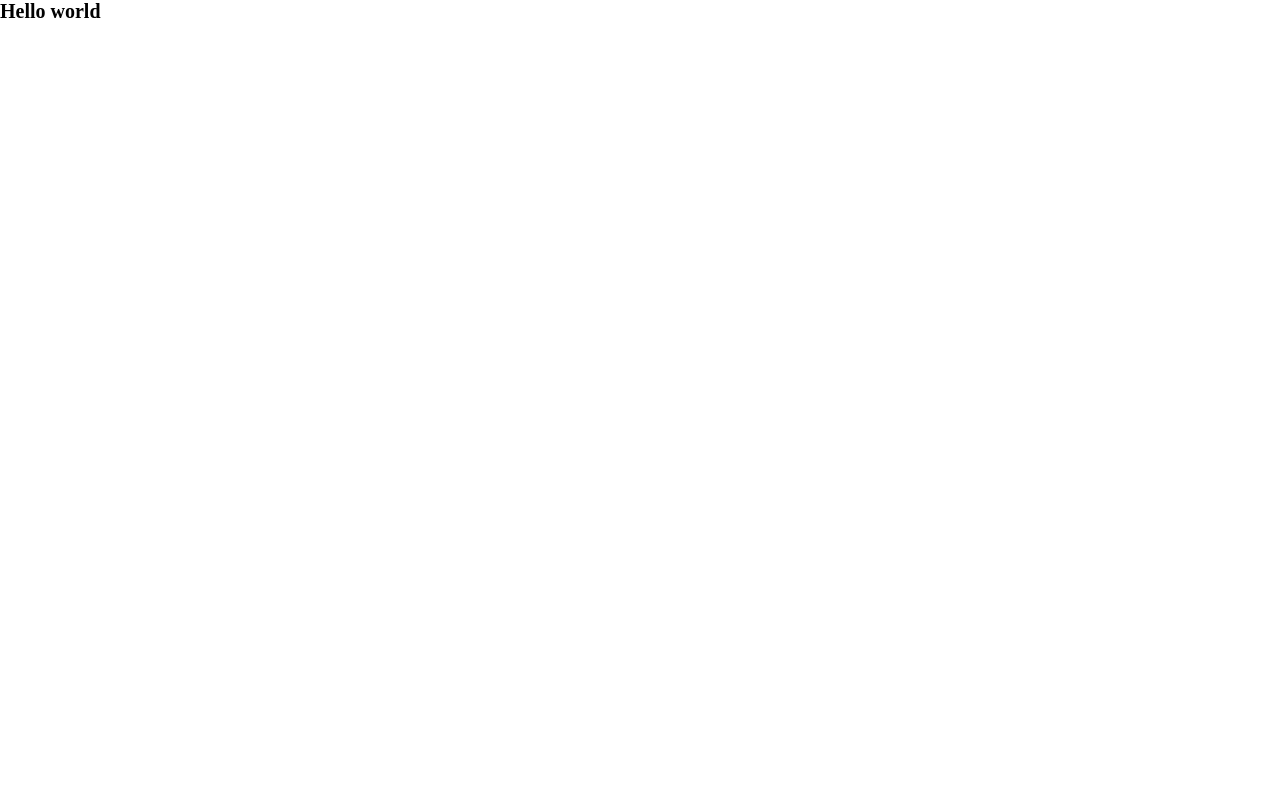
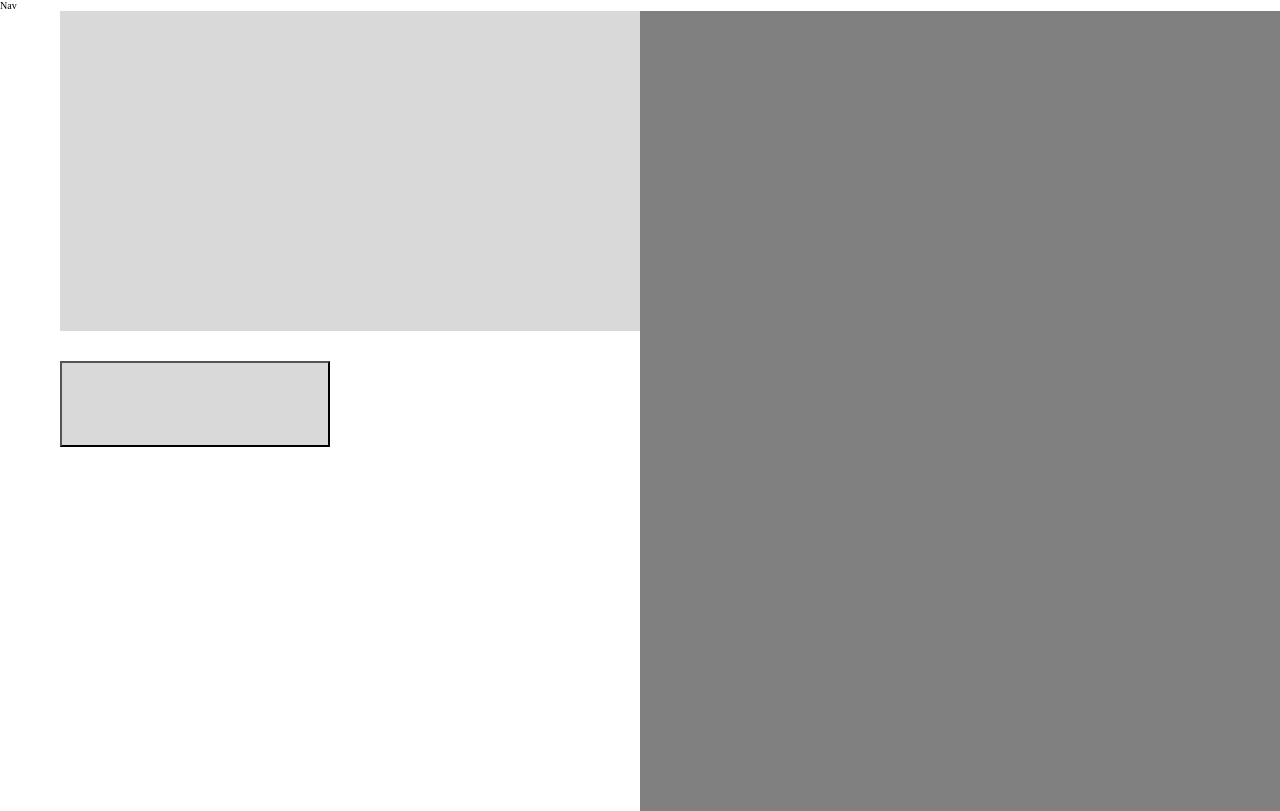
Before and after one commit to DevArtist254/hairbykola, a React (Create React App) app: page / in a window 1280 px wide. Built offline with nearby package versions, Linux system fonts and the light colour scheme.

Commit message:
main-style

```diff
--- a/src/App.css
+++ b/src/App.css
@@ -39,4 +39,37 @@ html {
   font-size: 62.5%;
 }
 
+.main {
+  width: 100%;
+}
+.main__cont {
+  display: flex;
+  flex-direction: row;
+  justify-content: space-between;
+  height: 100vh;
+}
+.main__cont--text {
+  width: 50%;
+  height: 100%;
+  padding-left: 6rem;
+}
+.main__cont--image {
+  width: 50%;
+  height: 100%;
+  background-color: grey;
+}
+
+.pri-textBox {
+  width: 592px;
+  height: 320px;
+  margin-bottom: 3rem;
+  background: #d9d9d9;
+}
+
+.pri-btn {
+  width: 270px;
+  height: 86px;
+  background: #d9d9d9;
+}
+
 /*# sourceMappingURL=App.css.map */
--- a/src/App.js
+++ b/src/App.js
@@ -1,9 +1,40 @@
+import {RouterProvider, createBrowserRouter} from "react-router-dom"
 import "./App.css"
+import Cart from "./pages/cart"
+import LandingPage from "./pages/landing-page"
+import Payment from "./pages/payment"
+import Products from "./pages/products"
+import UserDashboard from "./pages/user-dashboard"
+import Nav from "./comps/nav"
+
+const router = createBrowserRouter([
+ {
+  path: "/",
+  element: <LandingPage />,
+ },
+ {
+  path: "/cart",
+  element: <Cart />,
+ },
+ {
+  path: "/payment",
+  element: <Payment />,
+ },
+ {
+  path: "/products",
+  element: <Products />,
+ },
+ {
+  path: "/userdashboard",
+  element: <UserDashboard />,
+ },
+])
 
 function App() {
  return (
   <div className="App">
-   <h1>Hello world</h1>
+   <Nav />
+   <RouterProvider router={router} />
   </div>
  )
 }
--- /dev/null
+++ b/src/comps/nav.jsx
@@ -0,0 +1,5 @@
+import React from "react"
+
+export default function Nav() {
+ return <div>Nav</div>
+}
--- a/src/index.js
+++ b/src/index.js
@@ -4,17 +4,14 @@ import App from "./App"
 import {Provider} from "react-redux"
 import {PersistGate} from "redux-persist/es/integration/react"
 import {store, persistor} from "./redux/store"
-import {BrowserRouter as Router} from "react-router-dom"
 
 const root = ReactDOM.createRoot(document.getElementById("root"))
 root.render(
  <React.StrictMode>
   <Provider store={store}>
-   <Router>
-    <PersistGate persistor={persistor}>
-     <App />
-    </PersistGate>
-   </Router>
+   <PersistGate persistor={persistor}>
+    <App />
+   </PersistGate>
   </Provider>
  </React.StrictMode>
 )
--- /dev/null
+++ b/src/pages/cart.jsx
@@ -0,0 +1,5 @@
+import React from "react"
+
+export default function Cart() {
+ return <div>Cart</div>
+}
--- /dev/null
+++ b/src/pages/landing-page.jsx
@@ -0,0 +1,15 @@
+import React from "react"
+
+export default function LandingPage() {
+ return (
+  <div className="main">
+   <div className="main__cont">
+    <div className="main__cont--text">
+     <div className="pri-textBox"></div>
+     <button className="pri-btn"></button>
+    </div>
+    <div className="main__cont--image"></div>
+   </div>
+  </div>
+ )
+}
--- /dev/null
+++ b/src/pages/payment.jsx
@@ -0,0 +1,5 @@
+import React from "react"
+
+export default function Payment() {
+ return <div>Payment</div>
+}
--- /dev/null
+++ b/src/pages/products.jsx
@@ -0,0 +1,5 @@
+import React from "react"
+
+export default function Products() {
+ return <div>Products</div>
+}
--- /dev/null
+++ b/src/pages/register.jsx
@@ -0,0 +1,5 @@
+import React from "react"
+
+export default function Register() {
+ return <div>Register</div>
+}
--- /dev/null
+++ b/src/pages/user-dashboard.jsx
@@ -0,0 +1,5 @@
+import React from "react"
+
+export default function UserDashboard() {
+ return <div>UserDashboard</div>
+}
--- a/src/sass/pages/_index.scss
+++ b/src/sass/pages/_index.scss
@@ -0,0 +1,38 @@
+.main {
+ width: 100%;
+
+ //main content on desktop row with 50 50 flex
+ &__cont {
+  display: flex;
+  flex-direction: row;
+  justify-content: space-between;
+  height: 100vh;
+
+  &--text {
+   width: 50%;
+   height: 100%;
+
+   padding-left: 6rem;
+  }
+  &--image {
+   width: 50%;
+   height: 100%;
+   background-color: grey;
+  }
+ }
+}
+
+.pri-textBox {
+ width: 592px;
+ height: 320px;
+ margin-bottom: 3rem;
+
+ background: #d9d9d9;
+}
+
+.pri-btn {
+ width: 270px;
+ height: 86px;
+
+ background: #d9d9d9;
+}
```
Also changed, not shown: 1 other file (tests, documents, lock files or other folders).
